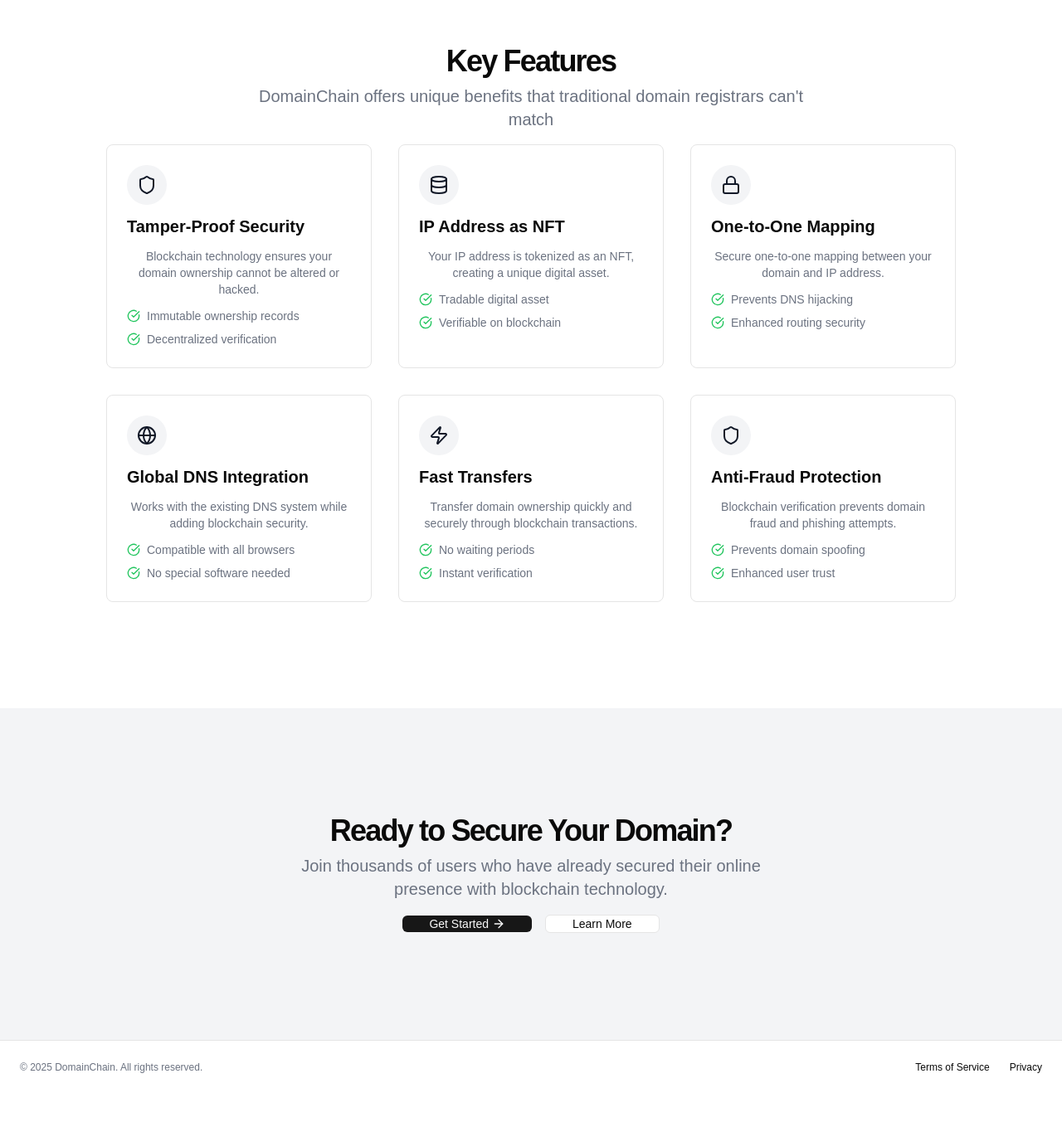
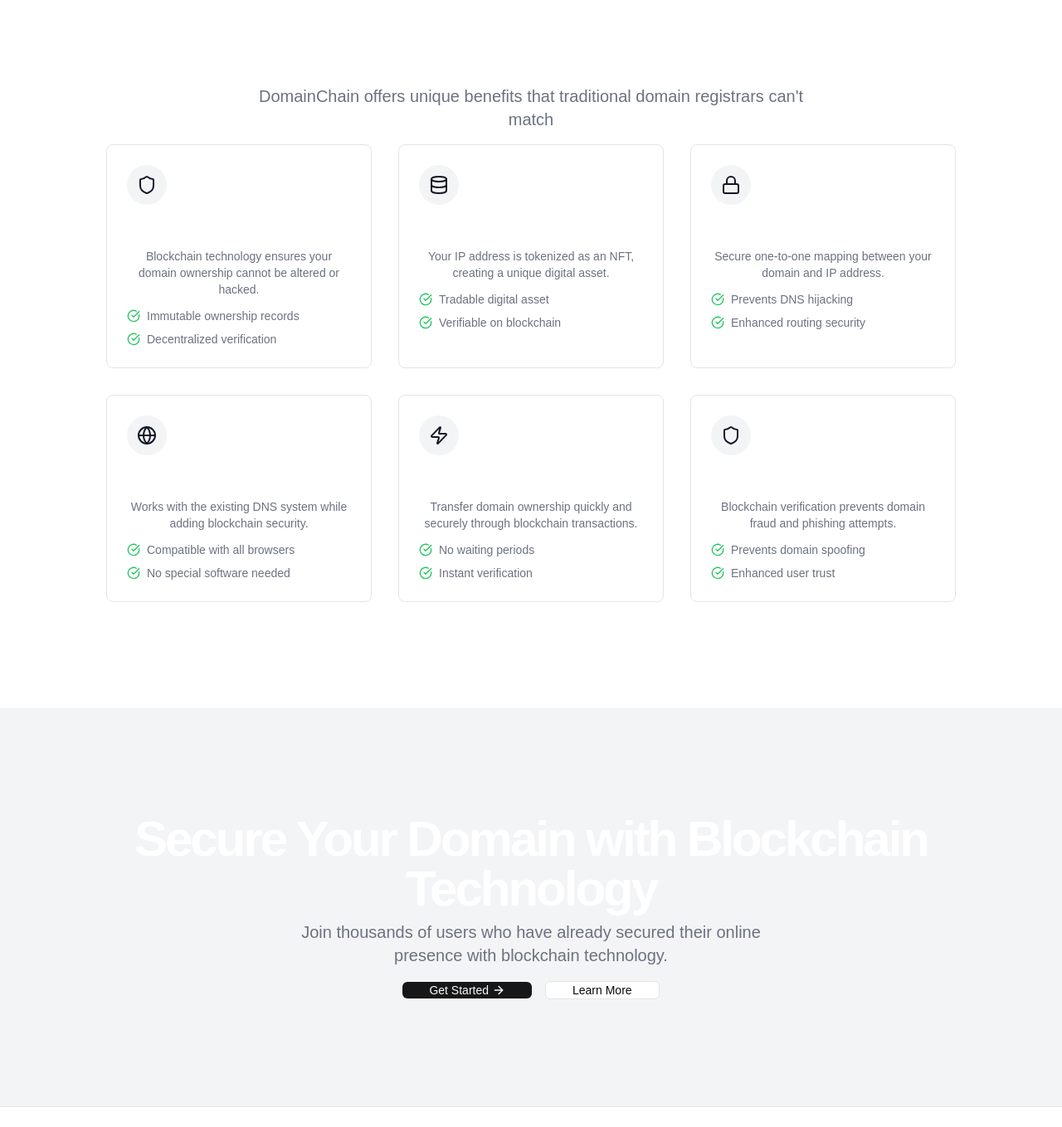
Before and after one commit to kapoorkhushi03/DomainChain, a Next.js app: page / in a window 1280 px wide. Shown: the part 1438-2797 px from the top of the page at 83% size. Before the commit the page ends 2757 px from the top, so only its background shows below. Built offline with nearby package versions, Linux system fonts and the light colour scheme.

Commit message:
pushing the color scheme

```diff
--- a/app/page.tsx
+++ b/app/page.tsx
@@ -33,9 +33,9 @@ export default function Home() {
           <div className="container px-4 md:px-6">
             <div className="flex flex-col items-center space-y-4 text-center">
               <div className="space-y-2">
-                <h1 className="text-3xl font-bold tracking-tighter sm:text-4xl md:text-5xl lg:text-6xl">
-                  Secure Your Domain with Blockchain Technology
-                </h1>
+              <h1 className="text-3xl font-bold tracking-tighter sm:text-4xl md:text-5xl lg:text-6xl text-white">
+  Secure Your Domain with Blockchain Technology
+</h1>
                 <p className="mx-auto max-w-[700px] text-gray-500 md:text-xl dark:text-gray-400">
                   DomainChain lets you buy domains and secures them using blockchain, creating a one-to-one mapping of
                   your website URL and IP address stored as an NFT.
@@ -53,7 +53,9 @@ export default function Home() {
           <div className="container px-4 md:px-6">
             <div className="flex flex-col items-center justify-center space-y-4 text-center">
               <div className="space-y-2">
-                <h2 className="text-3xl font-bold tracking-tighter md:text-4xl">Ready to Secure Your Domain?</h2>
+              <h1 className="text-3xl font-bold tracking-tighter sm:text-4xl md:text-5xl lg:text-6xl text-white">
+  Secure Your Domain with Blockchain Technology
+</h1>
                 <p className="mx-auto max-w-[600px] text-gray-500 md:text-xl dark:text-gray-400">
                   Join thousands of users who have already secured their online presence with blockchain technology.
                 </p>
--- a/app/purchase/page.tsx
+++ b/app/purchase/page.tsx
@@ -55,7 +55,9 @@ export default function PurchasePage() {
               <ArrowLeft className="mr-1 h-4 w-4" />
               Back to search
             </Link>
-            <h1 className="mt-4 text-2xl font-bold tracking-tight">Secure Your Domain</h1>
+            <h1 className="text-3xl font-bold tracking-tighter sm:text-4xl md:text-5xl lg:text-6xl text-white">
+     Secure Your Domain with Blockchain Technology
+        </h1>
             <p className="text-gray-500 dark:text-gray-400">
               Register and secure your domain with blockchain technology
             </p>
--- a/components/features.tsx
+++ b/components/features.tsx
@@ -6,7 +6,7 @@ export function Features() {
       <div className="container px-4 md:px-6">
         <div className="flex flex-col items-center justify-center space-y-4 text-center">
           <div className="space-y-2">
-            <h2 className="text-3xl font-bold tracking-tighter md:text-4xl">Key Features</h2>
+            <h2 className="text-3xl font-bold tracking-tighter md:text-4xl text-white">Key Features</h2>
             <p className="mx-auto max-w-[700px] text-gray-500 md:text-xl dark:text-gray-400">
               DomainChain offers unique benefits that traditional domain registrars can't match
             </p>
@@ -16,7 +16,7 @@ export function Features() {
               <div className="flex h-12 w-12 items-center justify-center rounded-full bg-gray-100 dark:bg-gray-800">
                 <Shield className="h-6 w-6 text-gray-900 dark:text-gray-50" />
               </div>
-              <h3 className="text-xl font-bold">Tamper-Proof Security</h3>
+              <h3 className="text-xl font-bold text-white">Tamper-Proof Security</h3>
               <p className="text-sm text-gray-500 dark:text-gray-400">
                 Blockchain technology ensures your domain ownership cannot be altered or hacked.
               </p>
@@ -35,7 +35,7 @@ export function Features() {
               <div className="flex h-12 w-12 items-center justify-center rounded-full bg-gray-100 dark:bg-gray-800">
                 <Database className="h-6 w-6 text-gray-900 dark:text-gray-50" />
               </div>
-              <h3 className="text-xl font-bold">IP Address as NFT</h3>
+              <h3 className="text-xl font-bold text-white">IP Address as NFT</h3>
               <p className="text-sm text-gray-500 dark:text-gray-400">
                 Your IP address is tokenized as an NFT, creating a unique digital asset.
               </p>
@@ -54,8 +54,8 @@ export function Features() {
               <div className="flex h-12 w-12 items-center justify-center rounded-full bg-gray-100 dark:bg-gray-800">
                 <Lock className="h-6 w-6 text-gray-900 dark:text-gray-50" />
               </div>
-              <h3 className="text-xl font-bold">One-to-One Mapping</h3>
-              <p className="text-sm text-gray-500 dark:text-gray-400">
+              <h3 className="text-xl font-bold text-white">One-to-One Mapping</h3>
+              <p className="text-sm text-gray-500 dark:text-gray-400 ">
                 Secure one-to-one mapping between your domain and IP address.
               </p>
               <ul className="space-y-2 text-sm text-gray-500 dark:text-gray-400">
@@ -73,7 +73,7 @@ export function Features() {
               <div className="flex h-12 w-12 items-center justify-center rounded-full bg-gray-100 dark:bg-gray-800">
                 <Globe className="h-6 w-6 text-gray-900 dark:text-gray-50" />
               </div>
-              <h3 className="text-xl font-bold">Global DNS Integration</h3>
+              <h3 className="text-xl font-bold text-white">Global DNS Integration</h3>
               <p className="text-sm text-gray-500 dark:text-gray-400">
                 Works with the existing DNS system while adding blockchain security.
               </p>
@@ -92,7 +92,7 @@ export function Features() {
               <div className="flex h-12 w-12 items-center justify-center rounded-full bg-gray-100 dark:bg-gray-800">
                 <Zap className="h-6 w-6 text-gray-900 dark:text-gray-50" />
               </div>
-              <h3 className="text-xl font-bold">Fast Transfers</h3>
+              <h3 className="text-xl font-bold text-white">Fast Transfers</h3>
               <p className="text-sm text-gray-500 dark:text-gray-400">
                 Transfer domain ownership quickly and securely through blockchain transactions.
               </p>
@@ -111,7 +111,7 @@ export function Features() {
               <div className="flex h-12 w-12 items-center justify-center rounded-full bg-gray-100 dark:bg-gray-800">
                 <Shield className="h-6 w-6 text-gray-900 dark:text-gray-50" />
               </div>
-              <h3 className="text-xl font-bold">Anti-Fraud Protection</h3>
+              <h3 className="text-xl font-bold text-white">Anti-Fraud Protection</h3>
               <p className="text-sm text-gray-500 dark:text-gray-400">
                 Blockchain verification prevents domain fraud and phishing attempts.
               </p>
```
